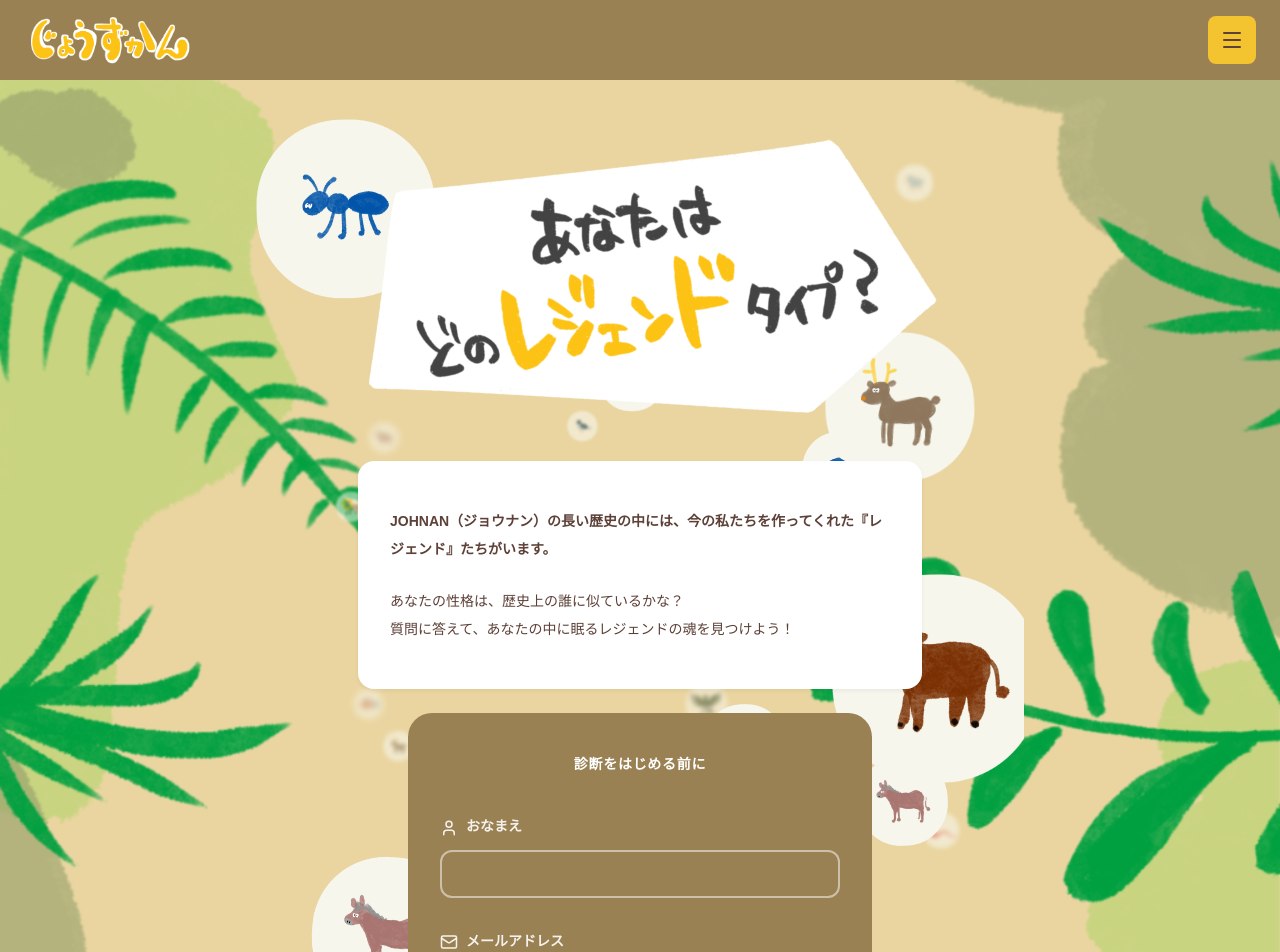
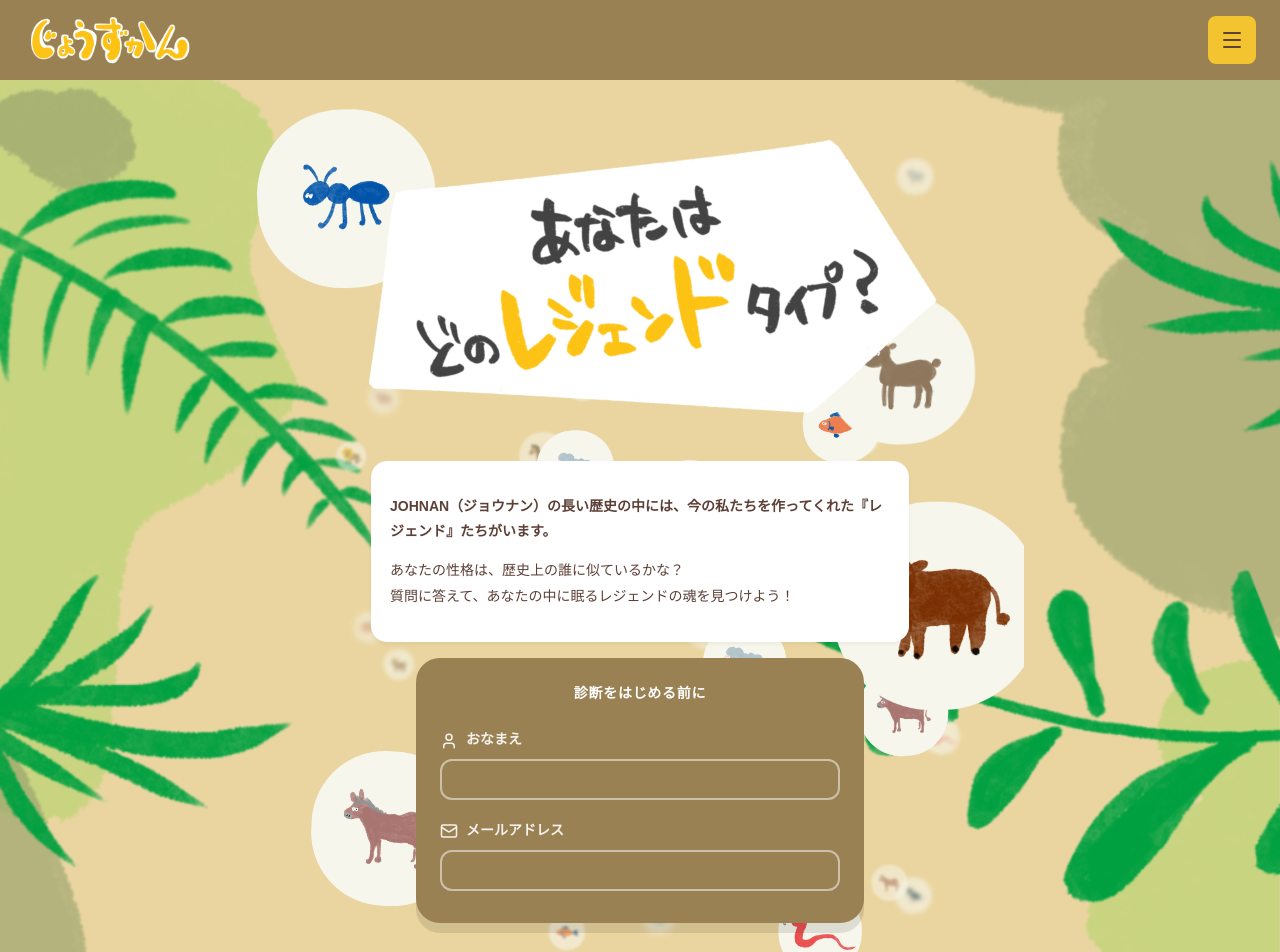
Before and after one commit to jack-visual-thinker/johnan-app, a React (Vite) app: page / in a window 1280 px wide. Shown: the top 952 px of the page. Built offline with nearby package versions, Linux system fonts and the light colour scheme.

Commit message:
Compact layout: reduce padding/margin and remove separator

```diff
--- a/src/views/NewStartView.tsx
+++ b/src/views/NewStartView.tsx
@@ -72,17 +72,17 @@ export const NewStartView: React.FC<Props> = ({ onStart }) => {
         <div style={{
           backgroundColor: '#FFFFFF',
           borderRadius: '16px',
-          padding: '2rem', // Increased padding for better balance
+          padding: '1.2rem', // Reduced padding
           maxWidth: '500px',
-          margin: '0 auto 1.5rem auto', // Increased margin
+          margin: '0 auto 1rem auto', // Reduced margin
           textAlign: 'left',
           color: 'var(--color-text)',
           boxShadow: '0 2px 4px rgba(0,0,0,0.05)',
           fontFamily: 'var(--font-body)',
-          lineHeight: '2.0', // Increased line height for 14px readability
-          fontSize: '14px' // User requested 14px
+          lineHeight: '1.8', // Slightly reduced line height
+          fontSize: '14px'
         }}>
-          <p style={{ marginBottom: '1.5rem', fontWeight: 'bold' }}>
+          <p style={{ marginBottom: '0.8rem', fontWeight: 'bold' }}>
             JOHNAN（ジョウナン）の長い歴史の中には、今の私たちを作ってくれた『レジェンド』たちがいます。
           </p>
           <p>
@@ -97,32 +97,32 @@ export const NewStartView: React.FC<Props> = ({ onStart }) => {
           <div className="card" style={{
             textAlign: 'left',
             maxWidth: '400px',
-            margin: '0 auto 1rem auto',
-            padding: '2.5rem 2rem', // Increased vertical padding
+            margin: '0 auto 0.5rem auto', // Reduced margin
+            padding: '1.5rem', // Reduced padding
             backgroundColor: 'var(--color-card-brown)',
             color: 'var(--color-text-white)',
             boxShadow: '0 10px 0 rgba(0,0,0,0.1)',
             borderRadius: '24px'
           }}>
             <h2 style={{
-              fontSize: '14px', // User requested 14px
-              marginBottom: '2.5rem', // Increased spacing
+              fontSize: '14px',
+              marginBottom: '1.5rem', // Reduced spacing
               color: 'var(--color-text-white)',
               textAlign: 'center',
               fontFamily: 'var(--font-handwritten)',
               fontWeight: 'bold',
-              letterSpacing: '0.05em' // Added spacing for elegance
+              letterSpacing: '0.05em'
             }}>
               診断をはじめる前に
             </h2>
 
             {/* Name Input */}
-            <div style={{ marginBottom: '2rem' }}>
+            <div style={{ marginBottom: '1.2rem' }}>
               <label htmlFor="name" style={{
                 display: 'block',
-                marginBottom: '0.8rem',
+                marginBottom: '0.5rem',
                 fontWeight: 'bold',
-                fontSize: '14px', // User requested 14px
+                fontSize: '14px',
                 fontFamily: 'var(--font-handwritten)',
                 opacity: 0.9
               }}>
@@ -140,11 +140,11 @@ export const NewStartView: React.FC<Props> = ({ onStart }) => {
                 placeholder=""
                 style={{
                   width: '100%',
-                  padding: '0.8rem 1rem',
-                  fontSize: '16px', // Keep input text readable (prevent zoom on mobile)
+                  padding: '0.6rem 1rem', // Slightly compacted
+                  fontSize: '16px',
                   color: 'white',
                   background: 'transparent',
-                  border: errors.name ? '3px solid #ff6b6b' : '2px solid rgba(255,255,255,0.5)', // Thinner border for elegance
+                  border: errors.name ? '3px solid #ff6b6b' : '2px solid rgba(255,255,255,0.5)',
                   borderRadius: '12px',
                   outline: 'none',
                   transition: 'all 0.2s',
@@ -168,12 +168,12 @@ export const NewStartView: React.FC<Props> = ({ onStart }) => {
             </div>
 
             {/* Email Input */}
-            <div style={{ marginBottom: '1.5rem' }}>
+            <div style={{ marginBottom: '0.5rem' }}>
               <label htmlFor="email" style={{
                 display: 'block',
-                marginBottom: '0.8rem',
+                marginBottom: '0.5rem',
                 fontWeight: 'bold',
-                fontSize: '14px', // User requested 14px
+                fontSize: '14px',
                 fontFamily: 'var(--font-handwritten)',
                 opacity: 0.9
               }}>
@@ -191,8 +191,8 @@ export const NewStartView: React.FC<Props> = ({ onStart }) => {
                 placeholder=""
                 style={{
                   width: '100%',
-                  padding: '0.8rem 1rem',
-                  fontSize: '16px', // Keep input text readable
+                  padding: '0.6rem 1rem', // Slightly compacted
+                  fontSize: '16px',
                   color: 'white',
                   background: 'transparent',
                   border: errors.email ? '3px solid #ff6b6b' : '2px solid rgba(255,255,255,0.5)',
@@ -218,7 +218,7 @@ export const NewStartView: React.FC<Props> = ({ onStart }) => {
               )}
             </div>
 
-            <div style={{ width: '100%', height: '1px', background: 'rgba(255,255,255,0.2)', margin: '2.5rem auto 0 auto' }}></div>
+            {/* Horizontal line removed here */}
 
           </div>
 
```
